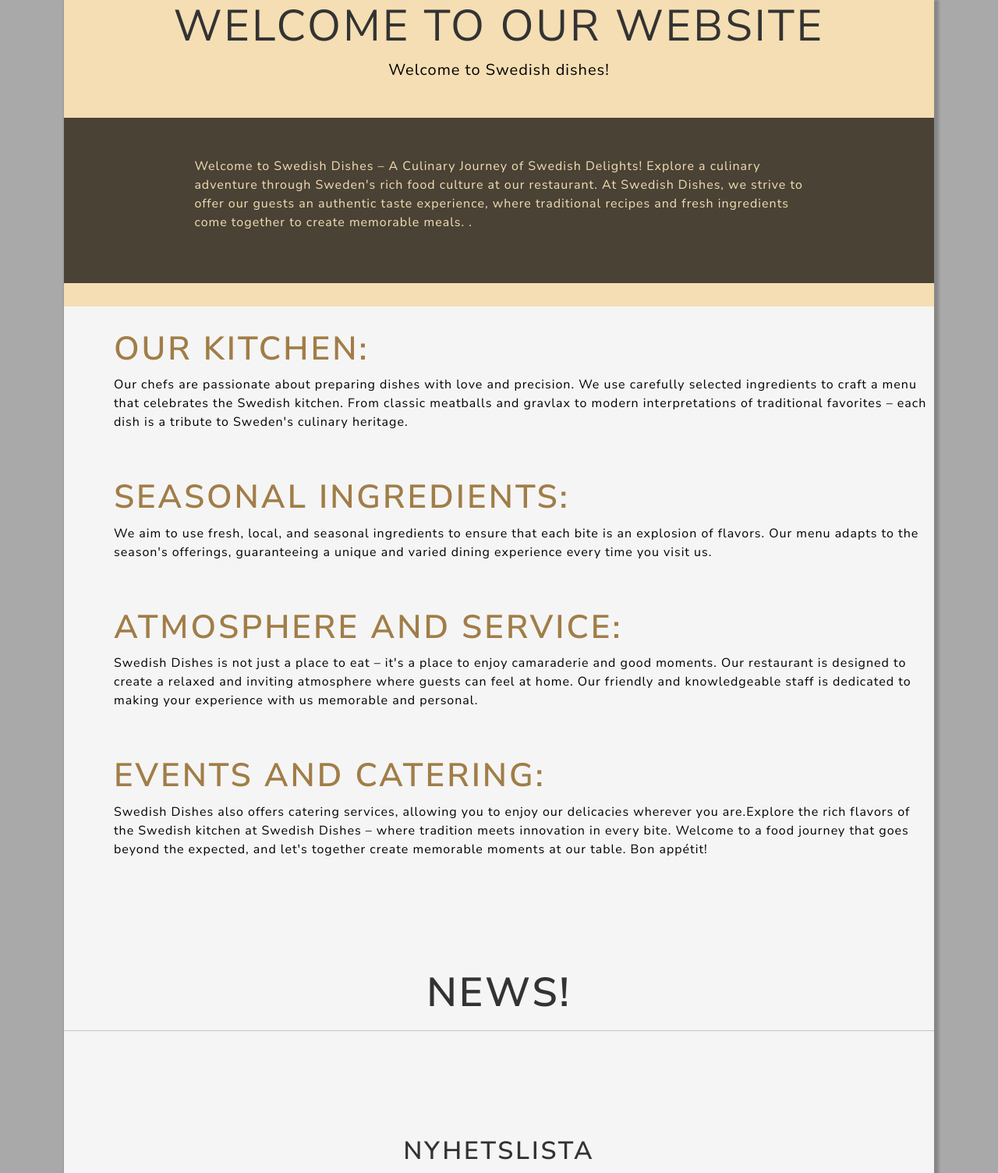
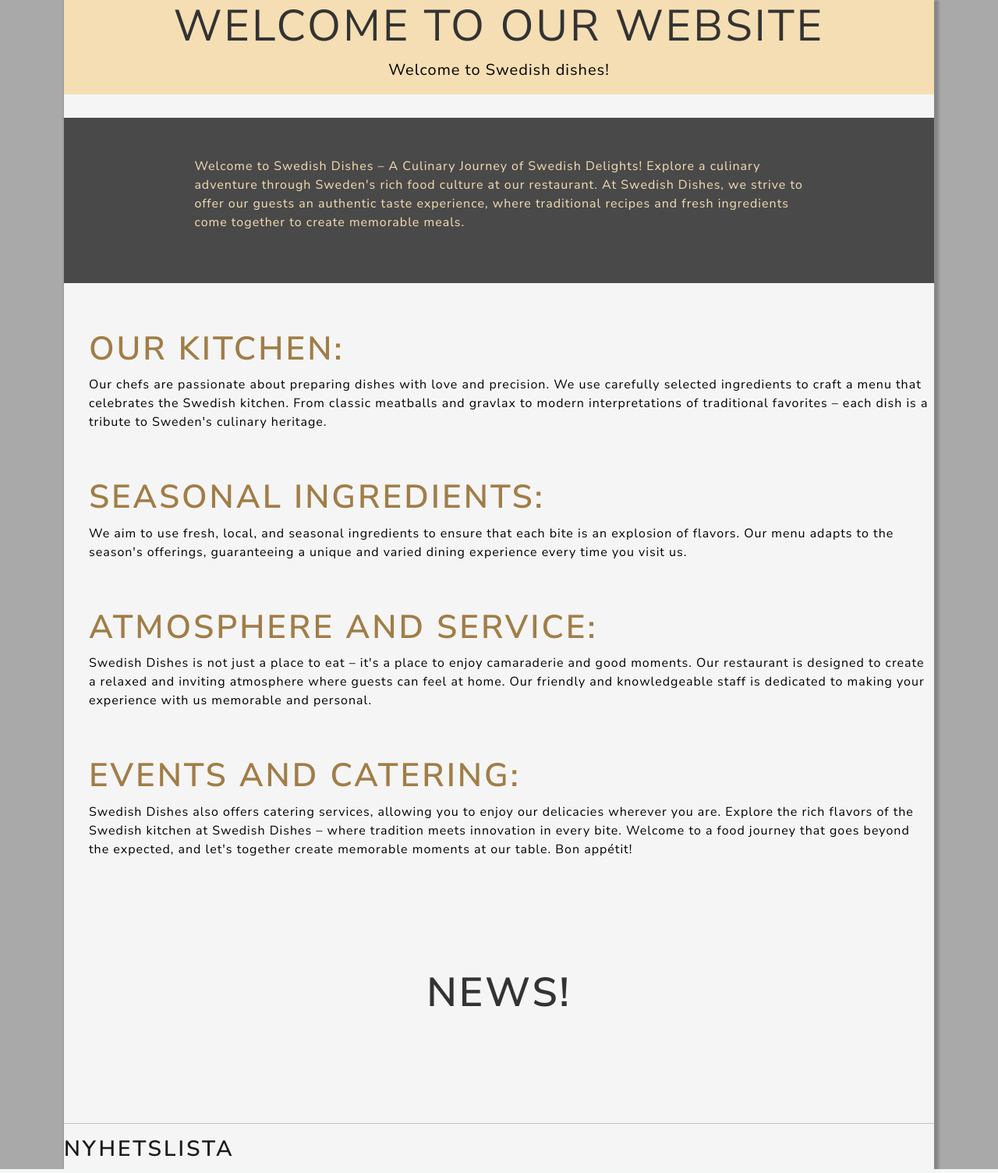
Before and after one commit to Philippos123/vegan-resturant.1, a Django app: page / in a window 1280 px wide. Shown: the part 292-1796 px from the top of the page at 78% size. Run offline with Django 4.2, Linux system fonts and the light colour scheme; data that the repository does not hold is empty.

Commit message:
Change for html validation

```diff
--- a/resturant/templates/resturant/base.html
+++ b/resturant/templates/resturant/base.html
@@ -1,40 +1,36 @@
 {% load static %}
-
 {% url 'home' as home_url %}
 {% url 'account_login' as login_url %}
 {% url 'account_signup' as signup_url %}
 {% url 'account_logout' as logout_url %}
 
-
 <!DOCTYPE html>
 <html lang="en">
 
 <head>
-    <meta charset="UTF-8" />
-    <meta name="viewport" content="width=device-width, initial-scale=1.0" />
+    <meta charset="UTF-8">
+    <meta name="viewport" content="width=device-width, initial-scale=1.0">
     <title>
-        {% block title %}
-            Swedish dishes
-        {% endblock %}
+        {% block title %} Swedish Dishes {% endblock %}
     </title>
-    <link rel="stylesheet" href="https://bootswatch.com/5/lux/bootstrap.min.css" />
+    <link rel="stylesheet" href="https://bootswatch.com/5/lux/bootstrap.min.css">
     <link rel="stylesheet" type="text/css" href="{% static 'css/style.css' %}">
 </head>
 
 <body>
     <nav class="navbar navbar-expand-lg navbar-dark bg-dark">
-        <a class="navbar-brand" href="/">Swedish Dishes</a>
+        <a class="navbar-brand" href="{% url 'home' %}">Swedish Dishes</a>
         <button class="navbar-toggler" type="button" data-bs-toggle="collapse" data-bs-target="#navbarNav"
             aria-controls="navbarNav" aria-expanded="false" aria-label="Toggle navigation">
             <span class="navbar-toggler-icon"></span>
         </button>
-        <div class="collapse navbar-collapse" id="navbarNav"> <!-- Nav bar -->
+        <div class="collapse navbar-collapse" id="navbarNav">
             <ul class="navbar-nav">
-                <li class="nav-item active">
-                    <a class="nav-link" href="/">Home</a>
+                <li class="nav-item">
+                    <a class="nav-link" href="{% url 'home' %}">Home</a>
                 </li>
 
-                {% if user.is_authenticated %} <!-- If logged in  -->
+                {% if user.is_authenticated %}
                 <li class="nav-item">
                     <a class="nav-link" href="{% url 'book' %}">Booking</a>
                 </li>
@@ -44,28 +40,25 @@
                 <li class="nav-item">
                     <a class="nav-link" href="{% url 'account_logout' %}">Logout</a>
                 </li>
-
-
-                {% else %} <!-- If not logged in  -->
+                {% else %}
                 <li class="nav-item">
                     <a class="nav-link" href="{% url 'account_login' %}">Login</a>
                 </li>
                 <li class="nav-item">
                     <a class="nav-link" href="{% url 'account_signup' %}">Register</a>
                 </li>
-
                 {% endif %}
             </ul>
         </div>
     </nav>
+
     <div class="container">
-
         {% block content %}
         {% endblock %}
     </div>
+
     <script src="https://cdn.jsdelivr.net/npm/bootstrap@5.3.0/dist/js/bootstrap.bundle.min.js"></script>
     <script src="{% static 'js/script.js' %}"></script>
-
 </body>
 
 </html>
--- a/resturant/templates/resturant/book.html
+++ b/resturant/templates/resturant/book.html
@@ -1,3 +1,7 @@
+<!DOCTYPE html>
+<html lang="en">
+
+<head> <title>Swedish Dishes</title></head>
 {% extends "resturant/base.html" %}
 
 {% block content %}
--- a/resturant/templates/resturant/delete_booking.html
+++ b/resturant/templates/resturant/delete_booking.html
@@ -1,3 +1,7 @@
+<!DOCTYPE html>
+<html lang="en">
+
+<head> <title>Swedish Dishes</title></head>
 {% extends "resturant/base.html" %}
 
 {% block content %}
--- a/resturant/templates/resturant/index.html
+++ b/resturant/templates/resturant/index.html
@@ -2,12 +2,10 @@
 
 {% load static %}
 
-
 {% block title %} Home Page {% endblock %}
 
 {% if messages %}
-
-
+    <!-- You may want to include some code to display messages -->
 {% endif %}
 
 {% block content %}
@@ -20,64 +18,52 @@
         {% endfor %}
     </div>
     {% endif %}
+
     <div class="banner"></div>
 
     <div class="content-container">
-    <div class="jumbotron jumbotron-fluid" >
+        <div class="jumbotron jumbotron-fluid">
             <div class="container-fluid">
-            <h1 class="display-4">Welcome to Our Website</h1> <!-- Title -->
-
+                <h1 class="display-4">Welcome to Our Website</h1>
                 <p class="lead">Welcome to Swedish dishes!</p>
-        </div>
-
-
-        <div class="about-us-container"> <!-- hero-img -->
-            <div class="about-us">
-                <p style="color: wheat;">Welcome to Swedish Dishes – A Culinary Journey of Swedish Delights!
-
-                    Explore a culinary adventure through Sweden's rich food culture at our restaurant. At Swedish Dishes, we strive to offer our guests an authentic taste experience, where traditional recipes and fresh ingredients come together to create memorable meals.
-
-                    .</p>
             </div>
         </div>
 
-
+        <div class="about-us-container">
+            <div class="about-us">
+                <p style="color: wheat;">Welcome to Swedish Dishes – A Culinary Journey of Swedish Delights!
+                    Explore a culinary adventure through Sweden's rich food culture at our restaurant. At Swedish Dishes, we strive to offer our guests an authentic taste experience, where traditional recipes and fresh ingredients come together to create memorable meals.
+                </p>
+            </div>
         </div>
 
-        <div class="info-list"> <!-- Info list -->
-            <ul>
-                <ol>
-                    <h3 class="info-head"> Our Kitchen: </h3>
-                    <p class="info-text">Our chefs are passionate about preparing dishes with love and precision. We use carefully selected ingredients to craft a menu that celebrates the Swedish kitchen.
-                    From classic meatballs and gravlax to modern interpretations of traditional favorites – each dish is a tribute to Sweden's culinary heritage.</p>
-                </ol>
-                <ol>
+        <div class="info-list">
+            <ul style="list-style-type: none;">
+                <li>
+                    <h3 class="info-head">Our Kitchen:</h3>
+                    <p class="info-text">Our chefs are passionate about preparing dishes with love and precision. We use carefully selected ingredients to craft a menu that celebrates the Swedish kitchen. From classic meatballs and gravlax to modern interpretations of traditional favorites – each dish is a tribute to Sweden's culinary heritage.</p>
+                </li>
+                <li>
                     <h3 class="info-head">Seasonal Ingredients:</h3>
-                    <p class="info-text">We aim to use fresh, local, and seasonal ingredients to ensure that each bite is an explosion of flavors.
-                     Our menu adapts to the season's offerings, guaranteeing a unique and varied dining experience every time you visit us.</p>
-                </ol>
-                <ol>
+                    <p class="info-text">We aim to use fresh, local, and seasonal ingredients to ensure that each bite is an explosion of flavors. Our menu adapts to the season's offerings, guaranteeing a unique and varied dining experience every time you visit us.</p>
+                </li>
+                <li>
                     <h3 class="info-head">Atmosphere and Service:</h3>
-                    <p class="info-text">Swedish Dishes is not just a place to eat – it's a place to enjoy camaraderie and good moments.
-                     Our restaurant is designed to create a relaxed and inviting atmosphere where guests can feel at home.
-                     Our friendly and knowledgeable staff is dedicated to making your experience with us memorable and personal.</p>
-                </ol>
-                <ol>
+                    <p class="info-text">Swedish Dishes is not just a place to eat – it's a place to enjoy camaraderie and good moments. Our restaurant is designed to create a relaxed and inviting atmosphere where guests can feel at home. Our friendly and knowledgeable staff is dedicated to making your experience with us memorable and personal.</p>
+                </li>
+                <li>
                     <h3 class="info-head">Events and Catering:</h3>
-                    <p class="info-text">Swedish Dishes also offers catering services, allowing you to enjoy our delicacies wherever you are.Explore the rich flavors of the Swedish kitchen at Swedish Dishes – where tradition meets innovation in every bite.
-                    Welcome to a food journey that goes beyond the expected, and let's together create memorable moments at our table. Bon appétit!</p>
-                </ol>
+                    <p class="info-text">Swedish Dishes also offers catering services, allowing you to enjoy our delicacies wherever you are. Explore the rich flavors of the Swedish kitchen at Swedish Dishes – where tradition meets innovation in every bite. Welcome to a food journey that goes beyond the expected, and let's together create memorable moments at our table. Bon appétit!</p>
+                </li>
             </ul>
         </div>
 
-        <h1 class="news-header">News! <!-- News list -->
+        <h1 class="news-header">News!</h1>
         <hr>
-        </h1>
 
-        <h1>Nyhetslista</h1>
+        <h2>Nyhetslista</h2>
 
-
-{% for news in news_list %} <!-- News lsit -->
+        {% for news in news_list %}
         <div class="news-item">
             <h2 class="news-h2">{{ news.title }}</h2>
             <p class="news-content">{{ news.content }}</p>
@@ -87,9 +73,7 @@
                 <p>No image available</p>
             {% endif %}
             <p class="pub-date">Publicerad den: {{ news.created_at }}</p>
-
         </div>
         {% endfor %}
     </div>
-</div>
 {% endblock %}
--- a/resturant/templates/resturant/my_bookings.html
+++ b/resturant/templates/resturant/my_bookings.html
@@ -1,3 +1,7 @@
+<!DOCTYPE html>
+<html lang="en">
+
+<head> <title>Swedish Dishes</title></head>
 {% extends "resturant/base.html" %}
 
 {% block content %}
--- a/resturant/templates/resturant/news_list.html
+++ b/resturant/templates/resturant/news_list.html
@@ -1,3 +1,7 @@
+<!DOCTYPE html>
+<html lang="en">
+
+<head> <title>Swedish Dishes</title></head>
 {% extends "resturant/base.html" %}
 
 {% block title %}News list{% endblock %}
--- a/resturant/templates/resturant/update_booking.html
+++ b/resturant/templates/resturant/update_booking.html
@@ -1,3 +1,7 @@
+<!DOCTYPE html>
+<html lang="en">
+
+<head> <title>Swedish Dishes</title></head>
 {% extends "resturant/base.html" %}
 
 {% block content %}
```
Also changed, not shown: resturant/forms.py (+6 -2 lines), README.md. Lines whose indentation alone changed are shown as unchanged.
